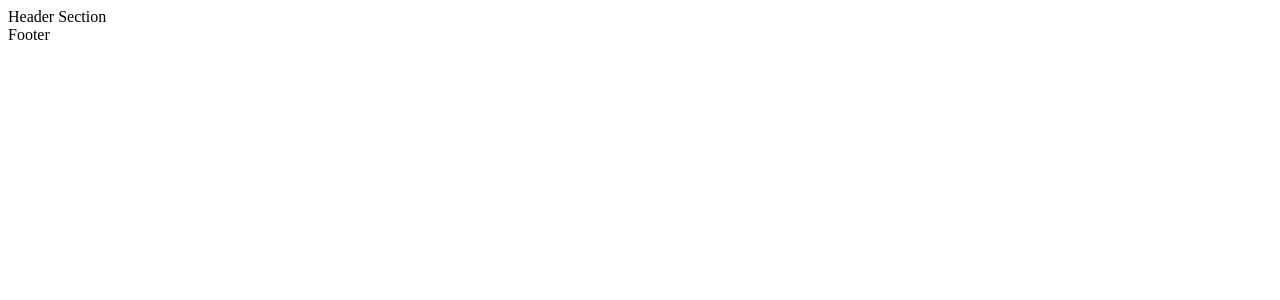
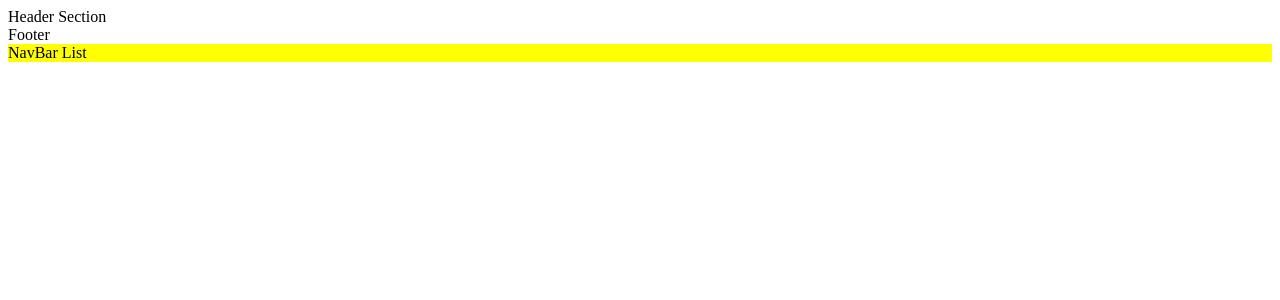
Before and after one commit to yusufroqib/cohorts-four, a React (Vite) app: page / in a window 1280 px wide. Shown: the top 300 px of the page. Built offline with nearby package versions, Linux system fonts and the light colour scheme.

Commit message:
update navbar-link

```diff
--- a/src/App.jsx
+++ b/src/App.jsx
@@ -1,5 +1,6 @@
 import Footer from "./components/Footer"
 import Header from "./components/Header"
+import NavBar from "./components/navBar/NavBar"
 
 
 function App() {
@@ -8,6 +9,7 @@ function App() {
     <>
     <Header/>
     <Footer/>
+    <NavBar/>
 
     </>
   )
--- /dev/null
+++ b/src/components/navBar/NavBar.jsx
@@ -0,0 +1,11 @@
+import React from 'react'
+
+const NavBar = () => {
+  return (
+    <div>
+        <div style={{background: "yellow"}}>NavBar List</div>
+        </div>
+  )
+}
+
+export default NavBar
```
